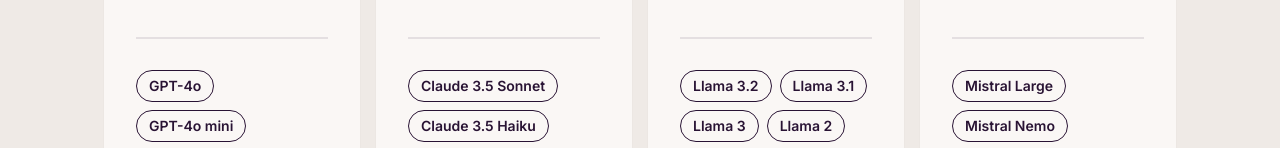
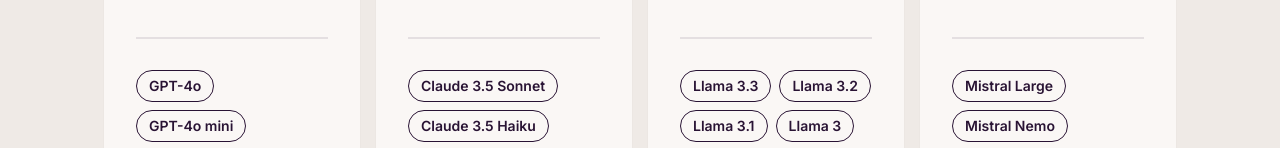
Before and after one commit to ppaanngggg/token-counter, a Next.js app: page / in a window 1280 px wide. Shown: the part 302-450 px from the top of the page. Built offline with nearby package versions, Linux system fonts and the light colour scheme.

Commit message:
add llama 3.3

```diff
--- a/app/components/faq.tsx
+++ b/app/components/faq.tsx
@@ -356,6 +356,19 @@
           </ul>
         </>
       )}
+      {props.model === "llama-3.3" && (
+        <>
+          <h3 className={qClass}>• Llama 3.3 Introduction</h3>
+          <p className={aClass}>
+            Llama 3.3 represents a sophisticated text-only 70B parameter model,
+            meticulously instruction-tuned to deliver superior performance
+            compared to its predecessor, Llama 3.1 70B, and even surpasses Llama
+            3.2 90B in text-specific applications. Notably, in certain use
+            cases, Llama 3.3 70B demonstrates capabilities that rival those of
+            the much larger Llama 3.1 405B model.
+          </p>
+        </>
+      )}
       {props.model === "llama-3.2" && (
         <>
           <h3 className={qClass}>• Llama 3.2 Introduction</h3>
--- a/app/utils/groups.ts
+++ b/app/utils/groups.ts
@@ -116,10 +116,16 @@
     name: "Meta",
     models: [
       {
+        name: "Llama 3.3",
+        value: "llama-3.3",
+        context: 128000,
+        hub: "unsloth/Llama-3.3-70B-Instruct",
+      },
+      {
         name: "Llama 3.2",
         value: "llama-3.2",
         context: 128000,
-        hub: "unsloth/Llama-3.2-1B",
+        hub: "Xenova/Llama-3.2-Tokenizer",
       },
       {
         name: "Llama 3.1",
@@ -180,5 +186,5 @@
   return group.models.find((m) => m.value === model);
 }
 
-export { groups, getGroup, getModel };
+export { getGroup, getModel, groups };
 export type { Group, Model };
```
